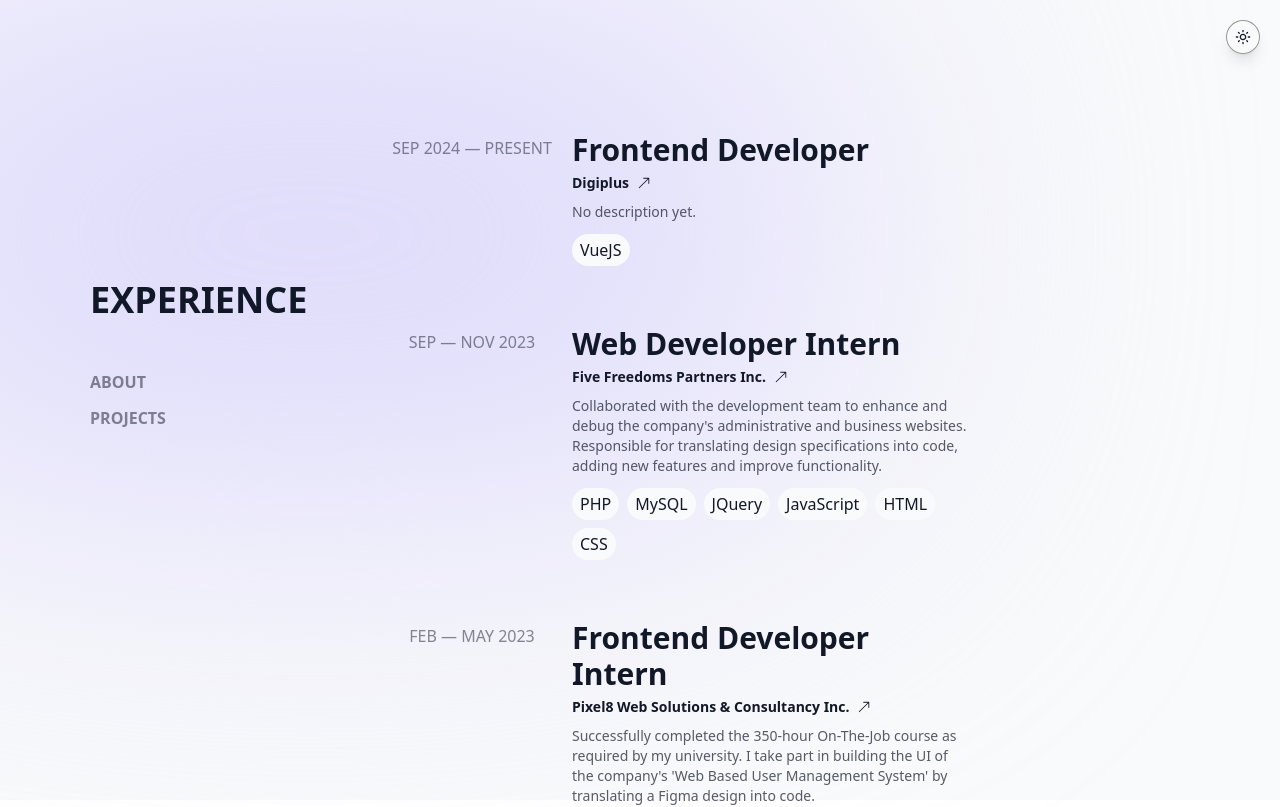
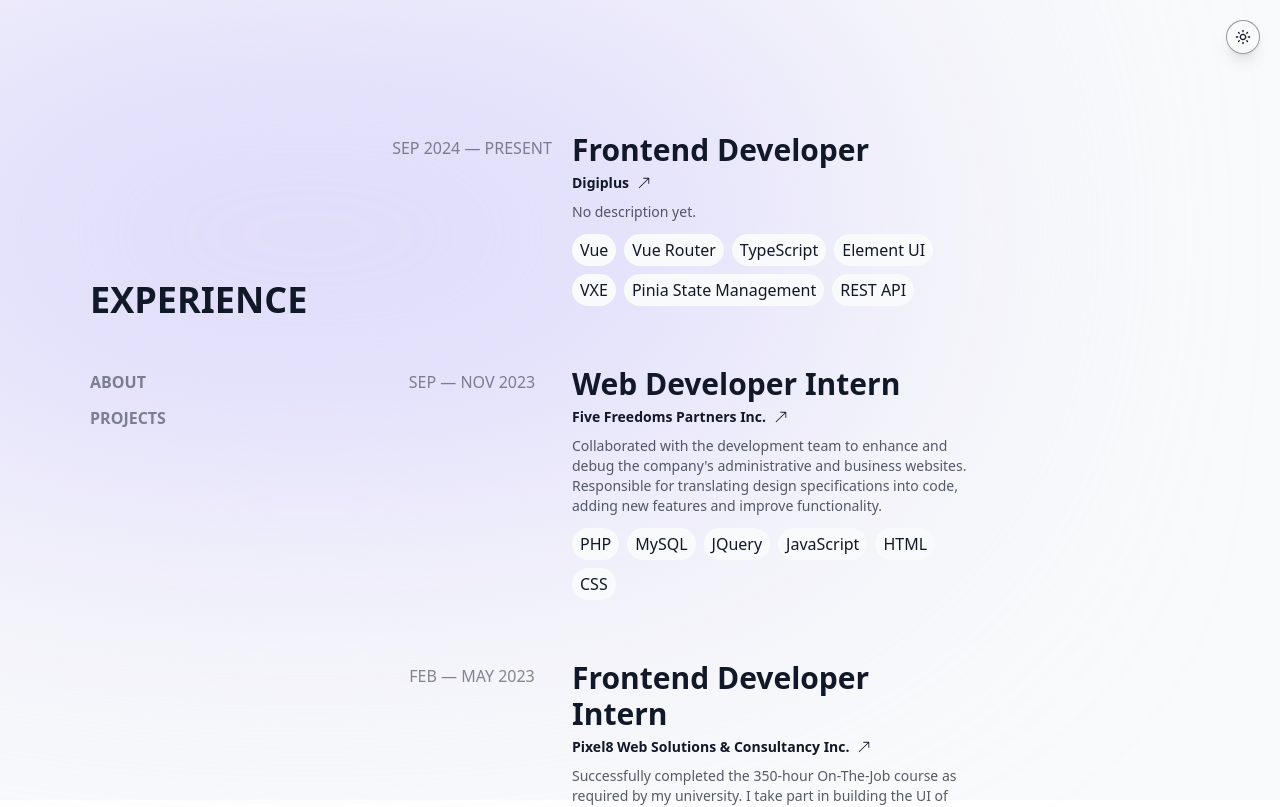
Before and after one commit to clntnorbana/portfolio.v2, a React (Vite) app: page /experience in a window 1280 px wide. Shown: the top 807 px of the page. Built offline with nearby package versions, Linux system fonts and the light colour scheme.

Commit message:
updated experience data

```diff
--- a/src/pages/experience/data.ts
+++ b/src/pages/experience/data.ts
@@ -13,7 +13,15 @@ const data: ExperiencesType[] = [
     company: "Digiplus",
     date: "SEP 2024 — PRESENT",
     description: "No description yet.",
-    tools: ["VueJS"],
+    tools: [
+      "Vue",
+      "Vue Router",
+      "TypeScript",
+      "Element UI",
+      "VXE",
+      "Pinia State Management",
+      "REST API",
+    ],
     url: "https://digiplus.com.ph/",
   },
   {
```
